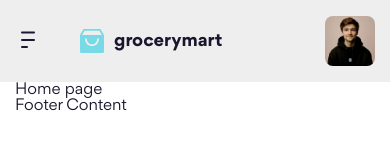
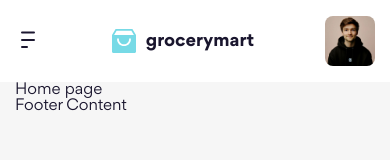
Before and after one commit to Phat117/F8-Final-Project, a website: page index.html in a window 390 px wide. Drawn offline with Linux system fonts and the light colour scheme.

Commit message:
Responsive Header #2

```diff
--- a/index.html
+++ b/index.html
@@ -41,7 +41,7 @@
         <!-- Header -->
         <header id="header" class="header"></header>
         <script>
-            load("#header", "./template/header.html");
+            load("#header", "./templates/header.html");
         </script>
         <div class="container">
             <!-- Main -->
@@ -50,7 +50,7 @@
             <!-- Footer -->
             <footer id="footer">Footer</footer>
             <script>
-                load("#footer", "./template/footer.html");
+                load("#footer", "./templates/footer.html");
             </script>
         </div>
     </body>
--- a/scss/base/_base.scss
+++ b/scss/base/_base.scss
@@ -3,7 +3,6 @@
 ::after {
     box-sizing: border-box;
 }
-
 
 html {
     font-size: 62.5%;
@@ -13,6 +12,7 @@ body {
     font-size: 1.6rem;
     font-family: "Gordita", sans-serif;
     color: var(--text-color);
+    background: var(--body-bg-color);
 }
 
 a {
--- a/scss/components/_logo.scss
+++ b/scss/components/_logo.scss
@@ -6,7 +6,11 @@
 
     @include abstract.breakpoint(lg) {
         column-gap: 10px;
-        margin-left: 39px;
+        margin-left: 40px;
+    }
+
+    @include abstract.breakpoint(sm) {
+        margin-left: 0px;
     }
 
     &__title {
--- a/scss/layout/_header.scss
+++ b/scss/layout/_header.scss
@@ -21,6 +21,7 @@
 
     @include abstract.breakpoint(sm) {
         padding: 16px 0;
+        justify-content: space-between;
     }
 
     &__more {
@@ -65,6 +66,9 @@
     column-gap: 20px;
     margin-left: auto;
 
+    @include abstract.breakpoint(sm) {
+        margin-left: 0;
+    }
     &__group {
         @extend %flexItemCenter;
         min-width: 50px;
--- a/scss/theme/_dark.scss
+++ b/scss/theme/_dark.scss
@@ -3,6 +3,7 @@ html.dark {
     --icon-color: brightness(0) saturate(100%) invert(100%) sepia(100%)
         saturate(0%) hue-rotate(228deg) brightness(107%) contrast(101%);
 
+    --body-bg-color: #292e39;
     --header-bg-color: #171c28;
     --top-act-group-bg-color: #292e39;
     --top-act-group-shadow: rgba(0, 0, 0, 0.2);
--- a/scss/theme/_light.scss
+++ b/scss/theme/_light.scss
@@ -1,10 +1,17 @@
+@use "../abstract";
 html {
     --text-color: #1a162e;
     --icon-color: brightness(0) saturate(100%) invert(8%) sepia(10%)
         saturate(4606%) hue-rotate(214deg) brightness(95%) contrast(95%);
 
+    --body-bg-color: #f6f6f6;
     --header-bg-color: #eeeeee;
     --top-act-group-bg-color: #fff;
     --top-act-group-shadow: rgba(237, 237, 246, 0.2);
     --top-act-separate: #ededf6;
+
+    @include abstract.breakpoint(lg) {
+        --header-bg-color: #fff;
+        --body-bg-color: #f6f6f6;
+    }
 }
```
Also changed, not shown: sign-in.html (+2 -2 lines), sign-up.html (+2 -2 lines), assets/css/main.css, templates/footer.html (renamed from template/footer.html), templates/header.html (renamed from template/header.html), 1 other file.
